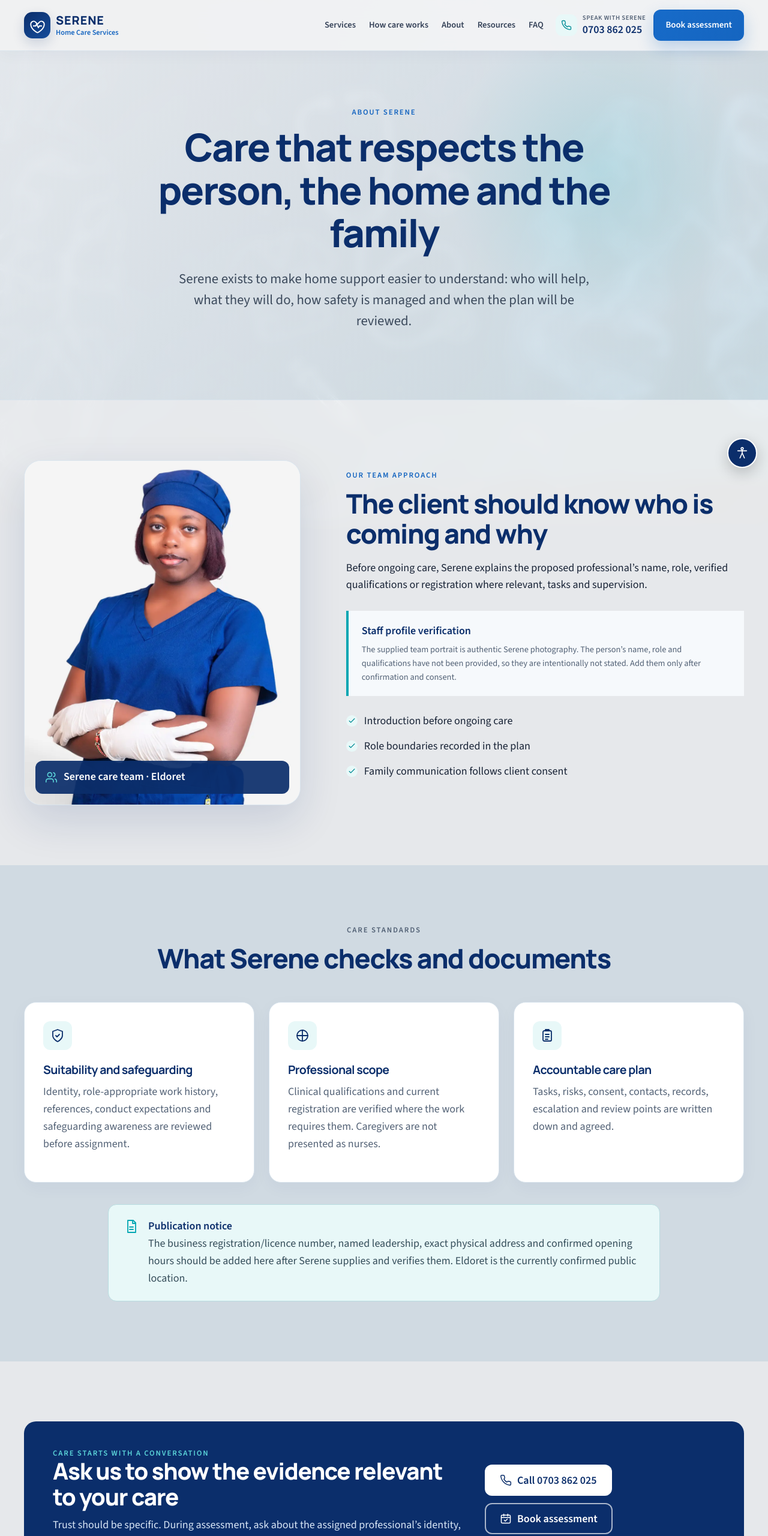
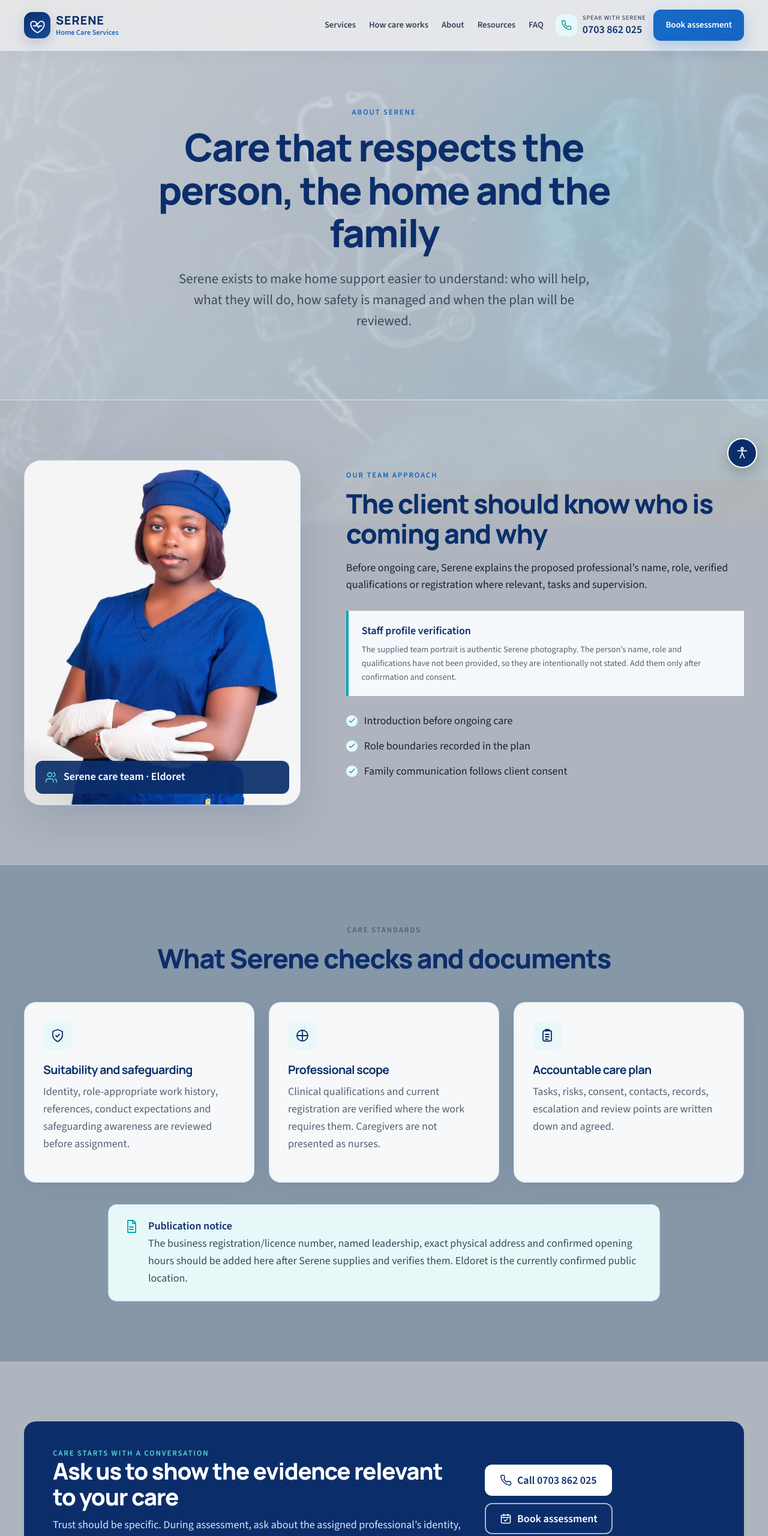
Before and after one commit to Biwotony/serenehomecare, a Next.js app: page /about in a window 1280 px wide. Shown: the top 2560 px of the page at 60% size. Built offline with nearby package versions, Linux system fonts and the light colour scheme.

Commit message:
Reveal animated site background

```diff
--- a/app/globals.css
+++ b/app/globals.css
@@ -75,8 +75,8 @@
 
 .container { width: min(1200px, calc(100% - 48px)); margin-inline: auto; }
 .narrow { width: min(820px, calc(100% - 48px)); }
-.section { position: relative; padding: 100px 0; background: rgba(255,255,255,.90); backdrop-filter: blur(10px); }
-.section-soft { background: rgba(239,247,252,.87); }
+.section { position: relative; padding: 100px 0; background: rgba(255,255,255,.68); backdrop-filter: blur(2px); }
+.section-soft { background: rgba(228,242,250,.58); }
 .section-heading { margin-bottom: 48px; }
 .section-heading > p, .split-heading > p { color: var(--muted); }
 .centered { max-width: 760px; margin-inline: auto; text-align: center; }
@@ -89,7 +89,7 @@
 .skip-link { position: fixed; z-index: 200; top: 10px; left: 10px; padding: 10px 16px; border-radius: 8px; background: var(--navy); color: white; transform: translateY(-150%); }
 .skip-link:focus { transform: none; }
 
-.site-header { position: sticky; z-index: 100; top: 0; border-bottom: 1px solid rgba(217,228,237,.88); background: rgba(255,255,255,.94); box-shadow: 0 6px 24px rgba(11,46,107,.035); backdrop-filter: blur(16px); }
+.site-header { position: sticky; z-index: 100; top: 0; border-bottom: 1px solid rgba(217,228,237,.88); background: rgba(255,255,255,.89); box-shadow: 0 6px 24px rgba(11,46,107,.035); backdrop-filter: blur(14px); }
 .header-inner { display: flex; min-height: 84px; align-items: center; gap: 20px; }
 .brand { display: inline-flex; min-width: max-content; align-items: center; gap: 9px; }
 .brand-mark { display: grid; width: 44px; height: 44px; place-items: center; border-radius: 14px; background: linear-gradient(145deg, var(--navy), #164d9b); box-shadow: 0 8px 20px rgba(11,46,107,.16); color: white; }
@@ -124,7 +124,7 @@
 .text-link { display: inline-flex; align-items: center; gap: 8px; color: var(--royal); font-weight: 600; }
 .text-link:hover { color: var(--navy); }
 
-.hero { position: relative; overflow: hidden; padding: 94px 0 118px; background: radial-gradient(circle at 82% 38%, rgba(0,166,178,.12), transparent 31%), linear-gradient(118deg, rgba(247,251,255,.94) 0%, rgba(255,255,255,.91) 57%, rgba(232,248,249,.78) 100%); backdrop-filter: blur(5px); }
+.hero { position: relative; overflow: hidden; padding: 94px 0 118px; background: radial-gradient(circle at 82% 38%, rgba(0,166,178,.1), transparent 31%), linear-gradient(118deg, rgba(247,251,255,.78) 0%, rgba(255,255,255,.72) 57%, rgba(232,248,249,.54) 100%); backdrop-filter: blur(2px); }
 .hero::before { position: absolute; inset: 0; background-image: linear-gradient(rgba(21,101,192,.028) 1px, transparent 1px), linear-gradient(90deg, rgba(21,101,192,.028) 1px, transparent 1px); background-size: 42px 42px; mask-image: linear-gradient(to right, transparent 8%, #000 70%, transparent); content: ""; }
 .hero::after { position: absolute; bottom: 0; left: 0; width: 42%; height: 4px; background: linear-gradient(90deg, var(--royal), var(--teal)); content: ""; }
 .hero-grid { position: relative; display: grid; grid-template-columns: 1.08fr .92fr; gap: 82px; align-items: center; }
@@ -155,7 +155,7 @@
 .trust-grid strong { color: white; font-size: .96rem; }
 
 .service-grid { display: grid; grid-template-columns: repeat(3,1fr); gap: 22px; }
-.service-card, .feature-card, .detail-card { padding: 31px; border: 1px solid var(--border); border-radius: 20px; background: white; box-shadow: 0 8px 28px rgba(11,46,107,.045); }
+.service-card, .feature-card, .detail-card { padding: 31px; border: 1px solid rgba(217,228,237,.92); border-radius: 20px; background: rgba(255,255,255,.88); box-shadow: 0 8px 28px rgba(11,46,107,.07); backdrop-filter: blur(7px); }
 .service-card { position: relative; display: flex; min-height: 322px; overflow: hidden; flex-direction: column; transition: transform .2s ease, border-color .2s ease, box-shadow .2s ease; }
 .service-card::after { position: absolute; right: 0; bottom: 0; left: 0; height: 3px; background: linear-gradient(90deg, var(--royal), var(--teal)); opacity: 0; content: ""; transition: opacity .2s ease; }
 .service-card:hover { border-color: #b9cedf; box-shadow: var(--shadow); transform: translateY(-4px); }
@@ -183,7 +183,7 @@
 
 .process-grid { position: relative; display: grid; margin: 0; padding: 0; grid-template-columns: repeat(3,1fr); gap: 24px; list-style: none; }
 .process-grid::before { position: absolute; top: 36px; right: 15%; left: 15%; height: 1px; background: var(--border); content: ""; }
-.process-grid li { position: relative; padding: 34px 30px; border: 1px solid var(--border); border-radius: 20px; background: white; box-shadow: 0 8px 26px rgba(11,46,107,.04); }
+.process-grid li { position: relative; padding: 34px 30px; border: 1px solid rgba(217,228,237,.92); border-radius: 20px; background: rgba(255,255,255,.88); box-shadow: 0 8px 26px rgba(11,46,107,.06); backdrop-filter: blur(7px); }
 .process-grid li > svg { margin: 26px 0 22px; color: var(--teal); }
 .process-grid li p { margin: 0; color: var(--muted); }
 .step-number { position: relative; z-index: 2; display: grid; width: 48px; height: 48px; place-items: center; border-radius: 50%; background: var(--navy); color: white; font-weight: 600; }
@@ -202,7 +202,7 @@
 .profile-disclosure strong { color: var(--navy); }
 .profile-disclosure p { margin: 4px 0 0; color: var(--muted); font-size: .9rem; }
 
-.review-principles article { padding: 30px; border: 1px solid var(--border); border-radius: 20px; background: white; box-shadow: 0 8px 26px rgba(11,46,107,.035); }
+.review-principles article { padding: 30px; border: 1px solid rgba(217,228,237,.92); border-radius: 20px; background: rgba(255,255,255,.88); box-shadow: 0 8px 26px rgba(11,46,107,.06); backdrop-filter: blur(7px); }
 .review-principles svg { margin-bottom: 18px; color: var(--teal); }
 .review-principles p { margin: 0; color: var(--muted); }
 .empty-state { max-width: 850px; margin: 30px auto 0; padding: 18px 22px; border: 1px dashed #9eb5ca; border-radius: 12px; color: #526174; text-align: center; }
@@ -218,7 +218,7 @@
 .accordion-list details[open] summary span { transform: rotate(45deg); }
 .accordion-list details > p { padding: 0 44px 22px 6px; color: var(--muted); }
 
-.final-conversion { padding: 100px 0; background: radial-gradient(circle at 12% 18%, rgba(0,166,178,.24), transparent 29%), linear-gradient(135deg, rgba(6,29,70,.96), rgba(11,46,107,.92)); color: white; backdrop-filter: blur(8px); }
+.final-conversion { padding: 100px 0; background: radial-gradient(circle at 12% 18%, rgba(0,166,178,.2), transparent 29%), linear-gradient(135deg, rgba(6,29,70,.82), rgba(11,46,107,.74)); color: white; backdrop-filter: blur(2px); }
 .conversion-grid { display: grid; grid-template-columns: .88fr 1.12fr; gap: 72px; align-items: center; }
 .conversion-copy h2 { color: white; }
 .conversion-copy > p:not(.eyebrow) { color: #d5e3f6; }
@@ -239,10 +239,10 @@
 .consent-row input { width: 19px; height: 19px; flex: 0 0 auto; margin-top: 1px; accent-color: var(--royal); }
 .form-status { margin: 14px 0 0; color: #176b46; font-size: .88rem; }
 
-.page-intro { position: relative; overflow: hidden; padding: 94px 0; border-bottom: 1px solid var(--border); background: radial-gradient(circle at 78% 35%, rgba(0,166,178,.14), transparent 24%), linear-gradient(135deg, rgba(246,249,252,.92), rgba(237,247,251,.83)); text-align: center; backdrop-filter: blur(7px); }
+.page-intro { position: relative; overflow: hidden; padding: 94px 0; border-bottom: 1px solid var(--border); background: radial-gradient(circle at 78% 35%, rgba(0,166,178,.12), transparent 24%), linear-gradient(135deg, rgba(246,249,252,.78), rgba(237,247,251,.64)); text-align: center; backdrop-filter: blur(2px); }
 .page-intro h1 { font-size: clamp(2.5rem, 5vw, 4.3rem); }
 .page-intro .lead { margin-inline: auto; }
-.service-hero { padding: 84px 0; background: linear-gradient(135deg, rgba(246,249,252,.92), rgba(237,245,252,.84)); backdrop-filter: blur(7px); }
+.service-hero { padding: 84px 0; background: linear-gradient(135deg, rgba(246,249,252,.78), rgba(237,245,252,.65)); backdrop-filter: blur(2px); }
 .service-hero-grid { display: grid; grid-template-columns: 1fr auto; gap: 60px; align-items: center; }
 .service-hero-grid h1 { font-size: clamp(2.5rem, 5vw, 4.4rem); }
 .service-hero-icon { display: grid; width: 150px; height: 150px; place-items: center; border-radius: 36px; background: white; box-shadow: var(--shadow); color: var(--teal); }
@@ -321,7 +321,7 @@
 .fraud-guidance { display: grid; margin-top: 65px; padding: 40px; grid-template-columns: .8fr 1.2fr; gap: 60px; border-radius: 18px; background: var(--warm-white); }
 .fraud-guidance .check-list { margin: 0; }
 
-.site-footer { padding: 76px 0 28px; background: linear-gradient(145deg, rgba(5,25,56,.97), rgba(8,38,84,.94)); color: #c4d3e5; backdrop-filter: blur(8px); }
+.site-footer { padding: 76px 0 28px; background: linear-gradient(145deg, rgba(5,25,56,.84), rgba(8,38,84,.78)); color: #d6e1ef; backdrop-filter: blur(2px); }
 .site-footer .brand-mark { background: white; color: var(--navy); }
 .site-footer .brand-copy strong { color: white; }
 .site-footer .brand-copy small { color: #65d1d6; }
@@ -363,6 +363,8 @@
 html[data-reduced-motion="true"] .hero-background-video { visibility: hidden; }
 html[data-contrast="true"] { --navy: #001f52; --royal: #004fa7; --teal: #007e87; --muted: #273444; --border: #728399; }
 html[data-contrast="true"] body::after { background: rgba(1, 20, 45, .58); }
+html[data-contrast="true"] .section { background: rgba(255,255,255,.97); backdrop-filter: none; }
+html[data-contrast="true"] .hero, html[data-contrast="true"] .page-intro, html[data-contrast="true"] .service-hero { background: #f4f8fc; backdrop-filter: none; }
 html[data-contrast="true"] .section-soft, html[data-contrast="true"] .profile-disclosure { background: #eef1f5; }
 
 @media (max-width: 1080px) {
```
